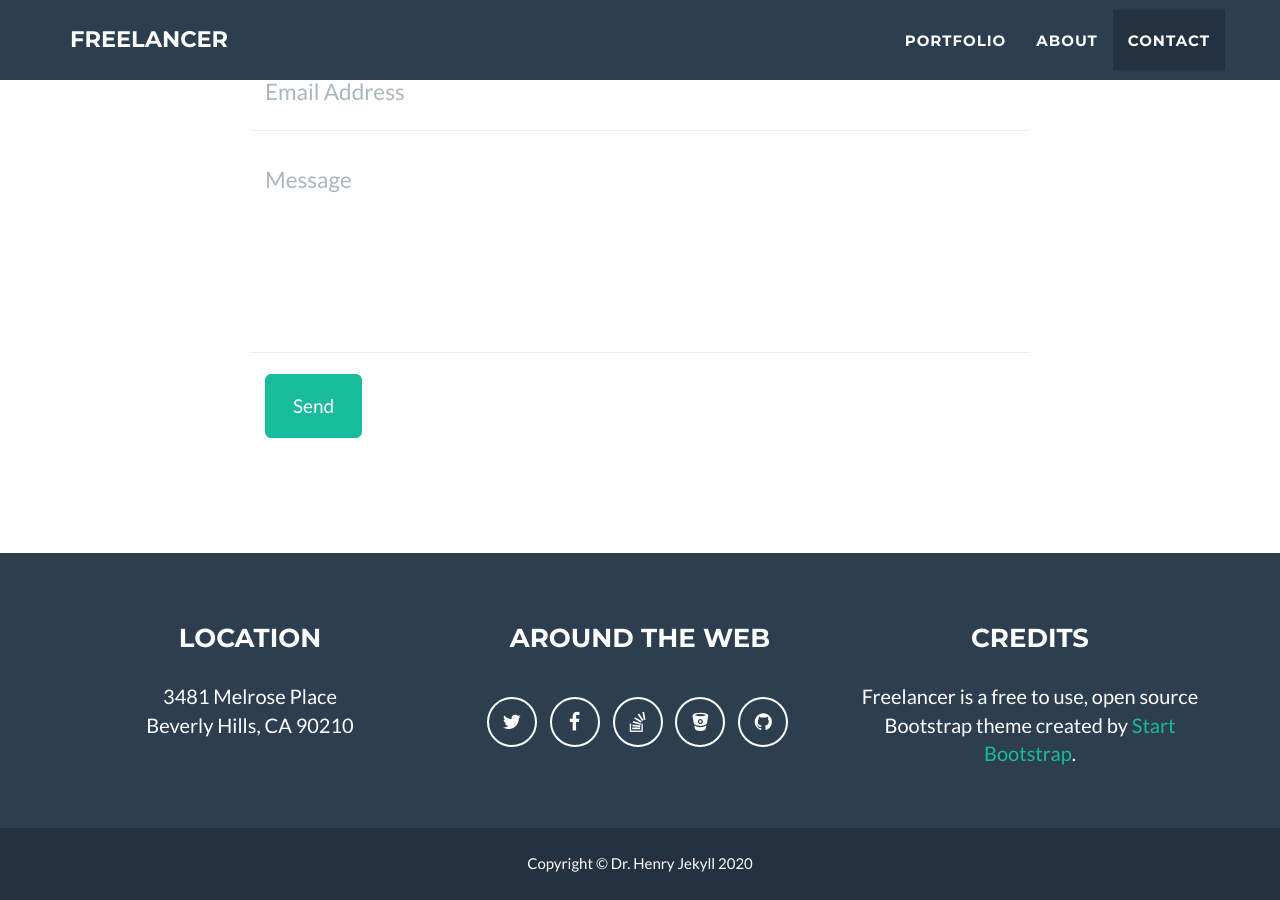
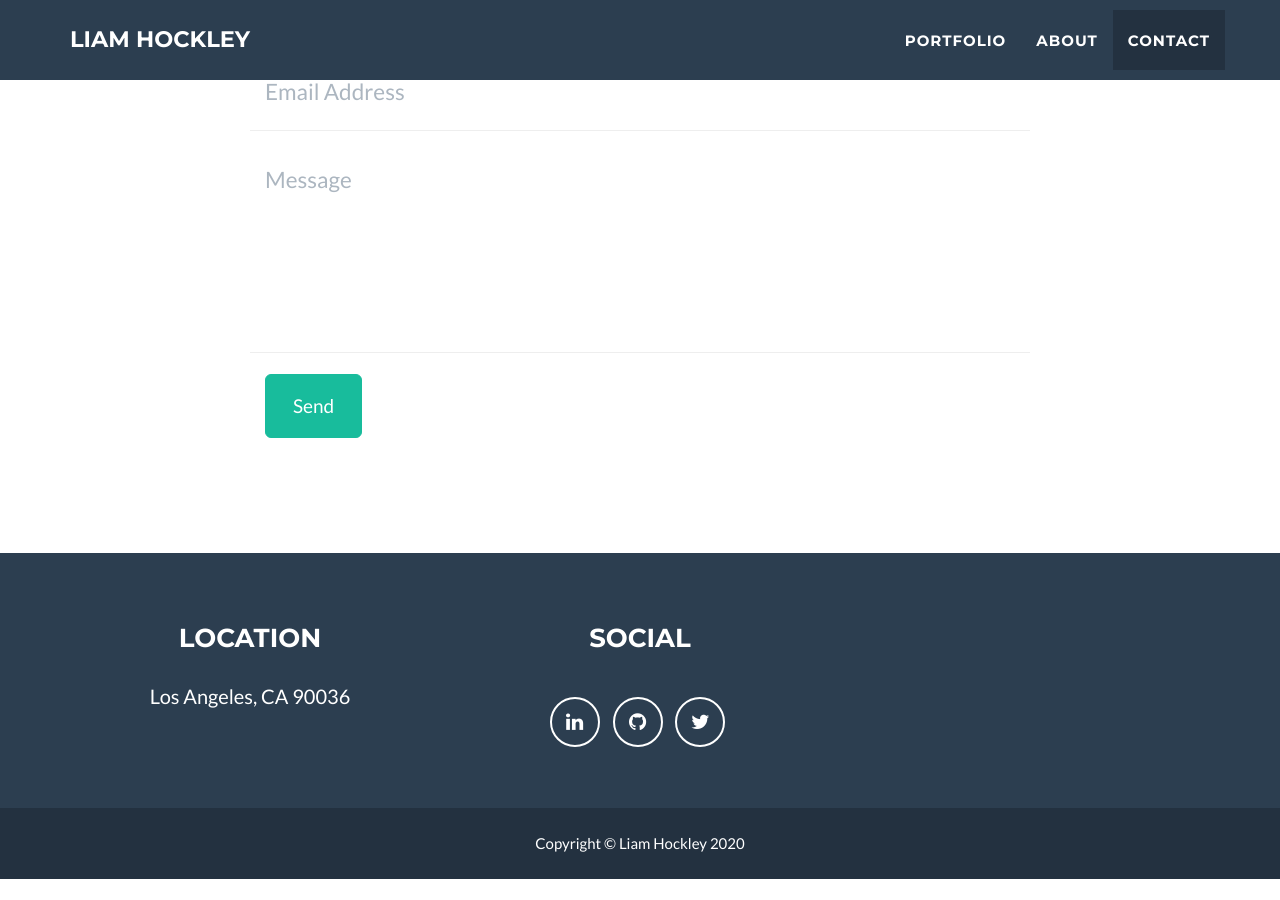
Before and after one commit to xdega/xdega.github.io, a Jekyll site: the page built from _posts/2014-07-18-project-1.markdown, in a window 1280 px wide and 900 px high, scrolled down 2492 px. Built offline with Jekyll 4.4.1, drawn with Linux system fonts in a browser that asks for light colours; after the commit the page ends 3371 px from its top, so only the background shows below that; some of the changed text lies outside the part shown.

Commit message:
Initial Configuration and Setup

```diff
--- a/_config.yml
+++ b/_config.yml
@@ -1,11 +1,11 @@
 # Site settings
-title: Freelancer
-email: your-email@domain.com
-url: https://github.com/jeromelachaud/freelancer-theme
-description: "Write an awesome description for your new site here. You can edit this line in _config.yml. It will appear in your document head meta (for Google search results) and in your feed.xml site description."
-keywords: "your keywords, separated by commas"
-skills: "Web Developer - Graphic Artist - User Experience Designer"
-meta_author: LastName FirstName
+title: Liam Hockley
+email: mpzoyyjk # Formspree ID
+url: https://www.liamhockley.me
+description: "Personal portfolio for passionate Full Stack Web Developer, Liam Hockley."
+keywords: "web, developer, full stack, front-end, php, vue, react"
+skills: "Full Stack Web Developer - Passionte Code Nerd"
+meta_author: Liam Hockley
 
 # Google webmaster tools
 google_verify:
@@ -21,7 +21,7 @@ contact: static
 
 # If you use disqus you need disqus shortname
 # https://help.disqus.com/customer/portal/articles/466208
-disqus_shortname: myshortname
+# disqus_shortname: myshortname
 
 # Color settings (hex-codes without the leading hash-tag)
 color:
@@ -32,31 +32,26 @@ color:
 
 # Footer settings
 footer:
-  copyright: Dr. Henry Jekyll
+  copyright: Liam Hockley
   location: Location
-  social: Around the Web
-  credits: Credits
+  social: Social
+  # credits: Credits
 
 # Social networks usernames (many more available: google-plus, flickr, dribbble, pinterest, instagram, tumblr, linkedin, etc.)
 social:
+  - title: linkedin
+    url: https://www.linkedin.com/in/liamhockley
+  - title: github
+    url: https://www.github.com/xdega
   - title: twitter
-    url: http://twitter.com/jekyllrb
-  - title: facebook
-    url:
-  - title: stack-overflow
-    url: http://stackoverflow.com/questions/tagged/jekyll
-  - title: bitbucket
-    url: http://bitbucket.org/jekyll
-  - title: github
-    url: http://github.com/jekyll
+    url: https://www.twitter.com/xdegathenerd
 
 # Postal address (add as many lines as necessary)
 address:
-  - line: 3481 Melrose Place
-  - line: Beverly Hills, CA 90210
+  - line: Los Angeles, CA 90036
 
 # Credits content
-credits: 'Freelancer is a free to use, open source Bootstrap theme created by <a href="http://startbootstrap.com">Start Bootstrap</a>.'
+# credits: 'Freelancer is a free to use, open source Bootstrap theme created by <a href="http://startbootstrap.com">Start Bootstrap</a>.'
 
 # Build settings
 markdown: kramdown
--- a/_includes/contact_static.html
+++ b/_includes/contact_static.html
@@ -9,7 +9,7 @@
 		</div>
 		<div class="row">
 			<div class="col-lg-8 col-lg-offset-2">
-				<form  action="//formspree.io/{{ site.email }}" method="POST" name="sentMessage" id="contactForm" novalidate>
+				<form  action="//formspree.io/f/{{ site.email }}" method="POST" name="sentMessage" id="contactForm" novalidate>
 					<div class="row control-group">
 						<div class="form-group col-xs-12 floating-label-form-group controls">
 							<label for="name">Name</label>
```
Also changed, not shown: 1 other file.
